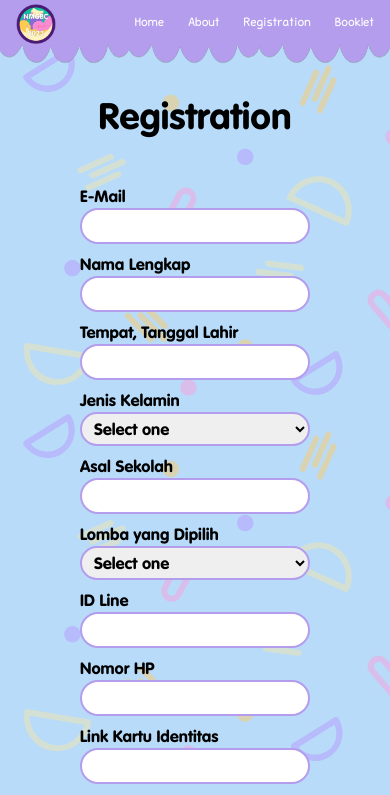
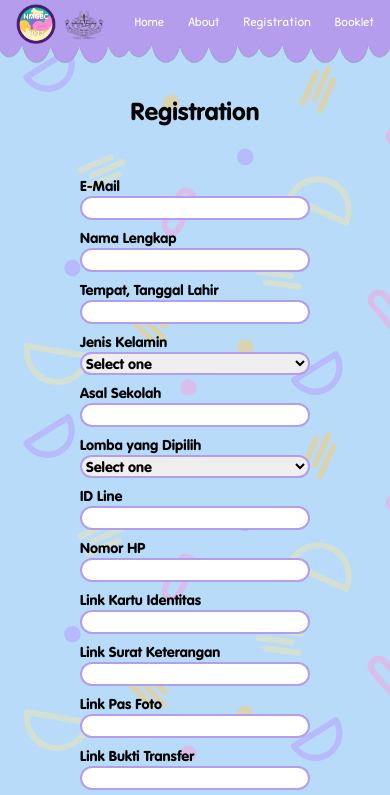
Before and after one commit to ceavinr/nmgbc_ui, a React (Create React App) app in the folder frontend/: page /registration in a window 390 px wide. Shown: the top 795 px of the page. Built offline with nearby package versions, Linux system fonts and the light colour scheme; a small style sheet from the web is missing.

Commit message:
responsive

```diff
--- a/frontend/src/components/Footer.jsx
+++ b/frontend/src/components/Footer.jsx
@@ -2,7 +2,7 @@ import React from "react";
 
 function Footer() {
   return (
-    <div className="bg-[#B59DED] px-6 md:px-12 py-2 text-white font-Stanberry">
+    <div className="bg-[#B59DED] px-6 md:px-12 py-2 text-white font-Stanberry text-xs md:text-sm lg:text-base">
       Contact Person: Azka Nadia (081295254535 - ID Line: aazkanadia) | Rasheesa
       Maharani (ID Line: rasha.hediarto)
     </div>
--- a/frontend/src/components/Navbar.jsx
+++ b/frontend/src/components/Navbar.jsx
@@ -17,10 +17,11 @@ function Navbar() {
         alt=""
       ></img>
       <div
-        className="relative md:ml-8 ml-4 w-[40px] md:w-[60px] cursor-pointer"
+        className="relative md:ml-8 ml-4 w-[40px] md:w-[60px] cursor-pointer flex gap-2 lg:gap-4"
         onClick={() => navigate("/")}
       >
         <img src="/img/logo.png" alt="" />
+        <img src="/img/amsa_ui.png" alt="" />
       </div>
       <div className="relative flex md:mr-14 mr-4 gap-6 text-xs md:text-xl lg:text-2xl font-Stanberry">
         <a href="/">Home</a>
--- a/frontend/src/pages/Registration.jsx
+++ b/frontend/src/pages/Registration.jsx
@@ -43,28 +43,33 @@ export default function Registration() {
   return (
     <>
       <div className="bg-[url('../public/img/bg.png')] font-Volkswagen min-h-screen">
-        <h1 className="text-4xl lg:text-5xl text-center py-12">Registration</h1>
+        <h1 className="text-2xl md:text-4xl lg:text-5xl text-center py-12">
+          Registration
+        </h1>
         <div className="pb-32 px-20 md:px-[200px] xl:px-[640px]">
-          <form className="flex flex-col " onSubmit={handleSubmit(onSubmit)}>
+          <form
+            className="flex flex-col text-sm md:text-base"
+            onSubmit={handleSubmit(onSubmit)}
+          >
             <label>E-Mail</label>
             <input
-              className="rounded-full border-2 mb-2 px-2 py-1 border-[#B59DED]"
+              className="rounded-full border-2 mb-2 md:px-2 md:py-1 border-[#B59DED]"
               {...register("email", { required: true, maxLength: 50 })}
             />
             <label>Nama Lengkap</label>
             <input
-              className="rounded-full border-2 mb-2 px-2 py-1 border-[#B59DED]"
+              className="rounded-full border-2 mb-2 md:px-2 md:py-1 border-[#B59DED]"
               {...register("nama", { required: true, maxLength: 50 })}
             />
             <label>Tempat, Tanggal Lahir</label>
             <input
-              className="rounded-full border-2 mb-2 px-2 py-1 border-[#B59DED]"
+              className="rounded-full border-2 mb-2 md:px-2 md:py-1 border-[#B59DED]"
               {...register("ttl", { required: true, maxLength: 50 })}
             />
             <label>Jenis Kelamin</label>
             <select
               {...register("gender", { required: true })}
-              className="rounded-full border-2 mb-2 px-2 py-1 border-[#B59DED] cursor-pointer"
+              className="rounded-full border-2 mb-2 md:px-2 md:py-1 border-[#B59DED] cursor-pointer"
             >
               <option value="">Select one</option>
               <option value="Laki-laki">Laki-laki</option>
@@ -72,13 +77,13 @@ export default function Registration() {
             </select>
             <label>Asal Sekolah</label>
             <input
-              className="rounded-full border-2 mb-2 px-2 py-1 border-[#B59DED]"
+              className="rounded-full border-2 mb-2 md:px-2 md:py-1 border-[#B59DED]"
               {...register("sekolah", { required: true, maxLength: 50 })}
             />
             <label>Lomba yang Dipilih</label>
             <select
               {...register("lomba", { required: true })}
-              className="rounded-full border-2 mb-2 px-2 py-1 border-[#B59DED] cursor-pointer"
+              className="rounded-full border-2 mb-2 md:px-2 md:py-1 border-[#B59DED] cursor-pointer"
             >
               <option value="">Select one</option>
               <option value="Biology competition">Biology competition</option>
@@ -87,12 +92,12 @@ export default function Registration() {
             </select>
             <label>ID Line</label>
             <input
-              className="rounded-full border-2 mb-2 px-2 py-1 border-[#B59DED]"
+              className="rounded-full border-2 mb-2 md:px-2 md:py-1 border-[#B59DED]"
               {...register("idline", { required: true, maxLength: 20 })}
             />
             <label>Nomor HP</label>
             <input
-              className="rounded-full border-2 mb-2 px-2 py-1 border-[#B59DED]"
+              className="rounded-full border-2 mb-2 md:px-2 md:py-1 border-[#B59DED]"
               {...register("notelp", {
                 required: true,
                 minLength: 10,
@@ -101,21 +106,21 @@ export default function Registration() {
             />
             <label>Link Kartu Identitas</label>
             <input
-              className="rounded-full border-2 mb-2 px-2 py-1 border-[#B59DED]"
+              className="rounded-full border-2 mb-2 md:px-2 md:py-1 border-[#B59DED]"
               {...register("kartu", {
                 required: true,
               })}
             />
             <label>Link Surat Keterangan</label>
             <input
-              className="rounded-full border-2 mb-2 px-2 py-1 border-[#B59DED]"
+              className="rounded-full border-2 mb-2 md:px-2 md:py-1 border-[#B59DED]"
               {...register("surat", {
                 required: true,
               })}
             />
             <label>Link Pas Foto</label>
             <input
-              className="rounded-full border-2 mb-2 px-2 py-1 border-[#B59DED]"
+              className="rounded-full border-2 mb-2 md:px-2 md:py-1 border-[#B59DED]"
               {...register("foto", {
                 required: true,
               })}
@@ -125,14 +130,14 @@ export default function Registration() {
               GITA MARCIA KARINA <br /> Bank Mandiri <br /> 1020009940153
             </p> */}
             <input
-              className="rounded-full border-2 mb-2 px-2 py-1 border-[#B59DED]"
+              className="rounded-full border-2 mb-2 md:px-2 md:py-1 border-[#B59DED]"
               {...register("bukti", {
                 required: true,
               })}
             />
 
             <input
-              className="rounded-full border-2 mt-4 px-2 py-1 text-[#E46871] border-black cursor-pointer"
+              className="rounded-full border-2 mt-4 md:px-2 md:py-1 text-[#E46871] border-black cursor-pointer"
               type="submit"
             />
             {/* <Upload uploadFile={kartu} setUploadFile={setKartu}>
```
Also changed, not shown: frontend/public/img/amsa_ui.png (added).
